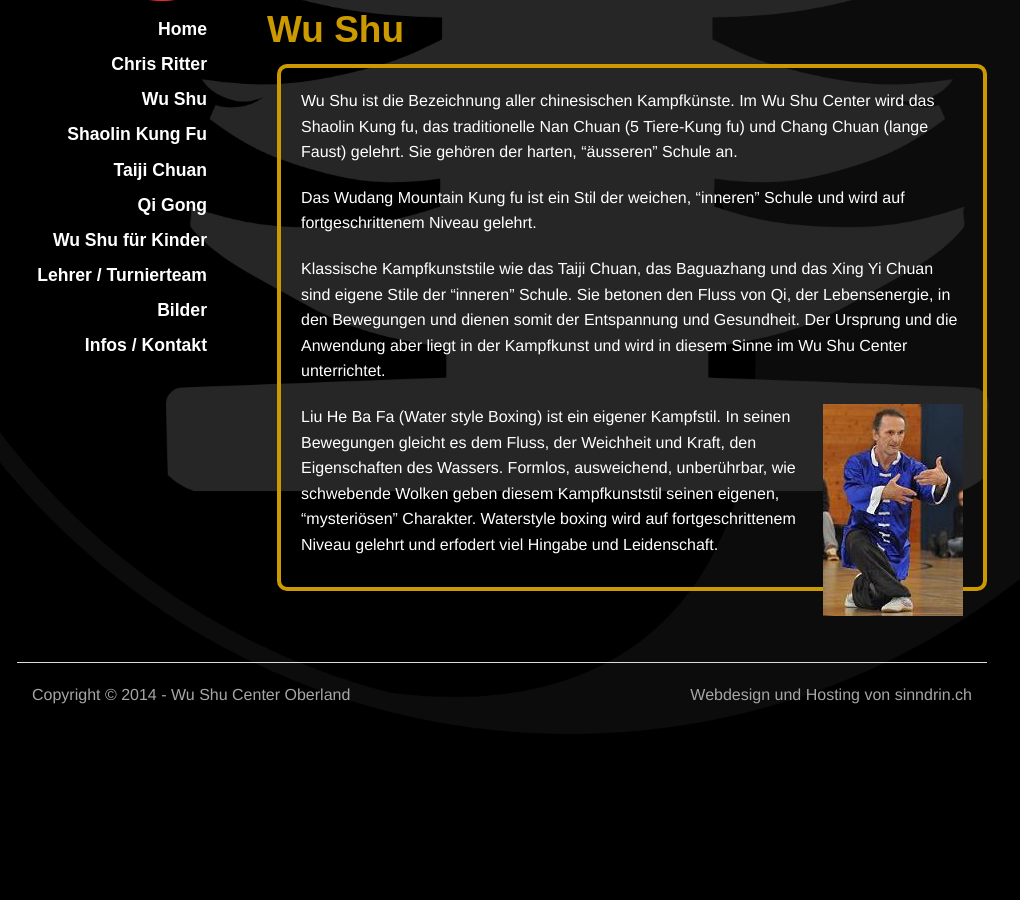
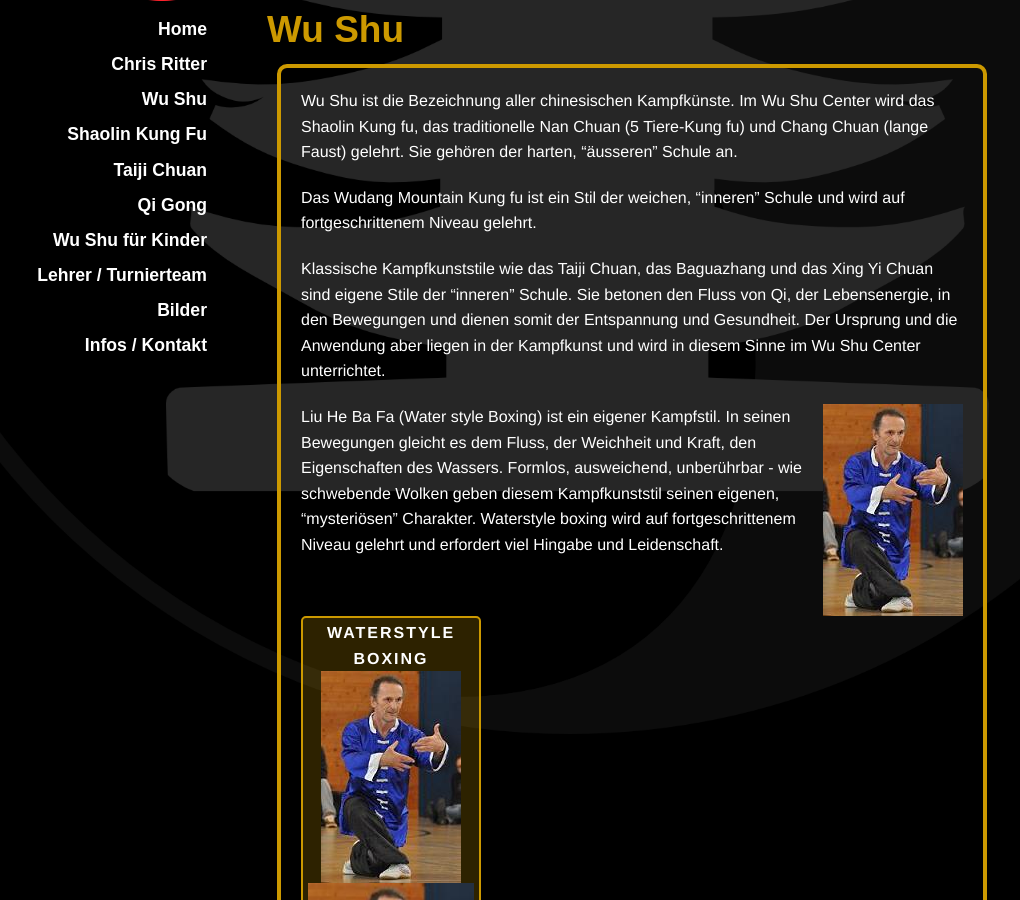
Before and after one commit to wu-shu/wu-shu.github.io, a Jekyll site: the page built from wu-shu/index.md, in a window 1280 px wide and 900 px high, scrolled down 249 px. Shown: the whole window, without its empty margins (138-1158 px from the left). Built offline with Jekyll 4.4.1, drawn with Linux system fonts in a browser that asks for light colours; some web fonts are replaced; Markdown is read by kramdown in place of the engine named in the settings; comment, search, counter and statistics services are not loaded; before the commit the page ends 976 px from its top, so only the background shows below that.

Commit message:
bild in Rahmen

```diff
--- a/wu-shu/index.md
+++ b/wu-shu/index.md
@@ -8,7 +8,11 @@ Im Wu Shu Center wird das Shaolin Kung fu, das traditionelle Nan Chuan (5 Tiere-
 
 Das Wudang Mountain Kung fu ist ein Stil der weichen, "inneren" Schule und wird auf fortgeschrittenem Niveau gelehrt.
 
-Klassische Kampfkunststile wie das Taiji Chuan, das Baguazhang und das Xing Yi Chuan sind eigene Stile der "inneren" Schule. Sie betonen den Fluss von Qi, der Lebensenergie, in den Bewegungen und dienen somit der Entspannung und Gesundheit. Der Ursprung und die Anwendung aber liegt in der Kampfkunst und wird in diesem Sinne im Wu Shu Center unterrichtet.
+Klassische Kampfkunststile wie das Taiji Chuan, das Baguazhang und das Xing Yi Chuan sind eigene Stile der "inneren" Schule. Sie betonen den Fluss von Qi, der Lebensenergie, in den Bewegungen und dienen somit der Entspannung und Gesundheit. Der Ursprung und die Anwendung aber liegen in der Kampfkunst und wird in diesem Sinne im Wu Shu Center unterrichtet.
 
 <img class="ifloat-right" src="/images/waterstyle-chris.jpg" alt="Waterstyle boxing">Liu He Ba Fa (Water style Boxing) ist ein eigener Kampfstil. In seinen Bewegungen gleicht es dem Fluss, der Weichheit und Kraft, den Eigenschaften des Wassers.
-Formlos, ausweichend, unberührbar, wie schwebende Wolken geben diesem Kampfkunststil seinen eigenen, "mysteriösen" Charakter. Waterstyle boxing wird auf fortgeschrittenem Niveau gelehrt und erfodert viel Hingabe und Leidenschaft.
+Formlos, ausweichend, unberührbar - wie schwebende Wolken geben diesem Kampfkunststil seinen eigenen, "mysteriösen" Charakter. Waterstyle boxing wird auf fortgeschrittenem Niveau gelehrt und erfordert viel Hingabe und Leidenschaft.
+
+<ul class="small-block-grid-1 medium-block-grid-2 large-block-grid-3">
+<li><a href="" class="button-contact-place" title="Waterstyle boxing">Waterstyle boxing<img src="/images/waterstyle-chris.jpg" title="Waterstyle boxing"><img src="/images/waterstyle-chris.jpg" width="320" height="240" alt="Waterstyle boxing"></a></li>
+</ul>
```
Also changed, not shown: wu-shu-fuer-kinder/index.md (+2 -2 lines), 1 other file.
